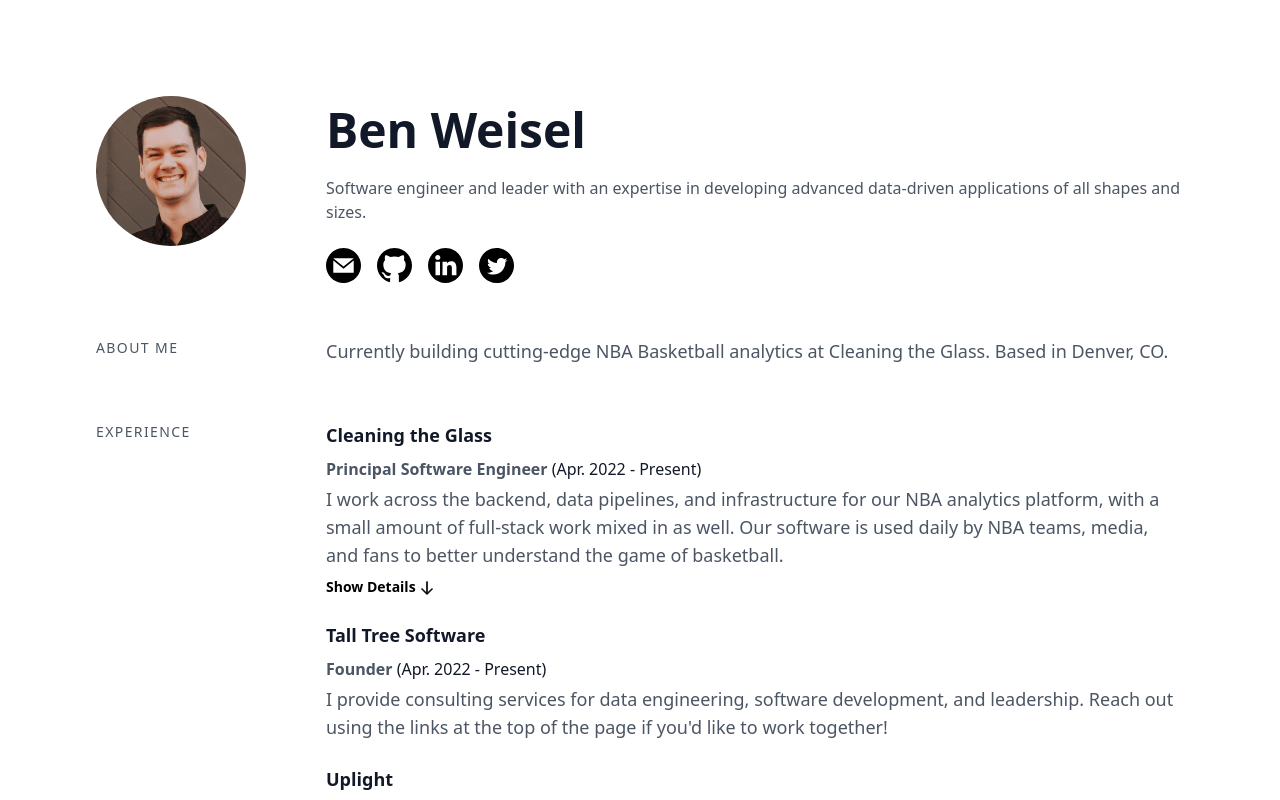
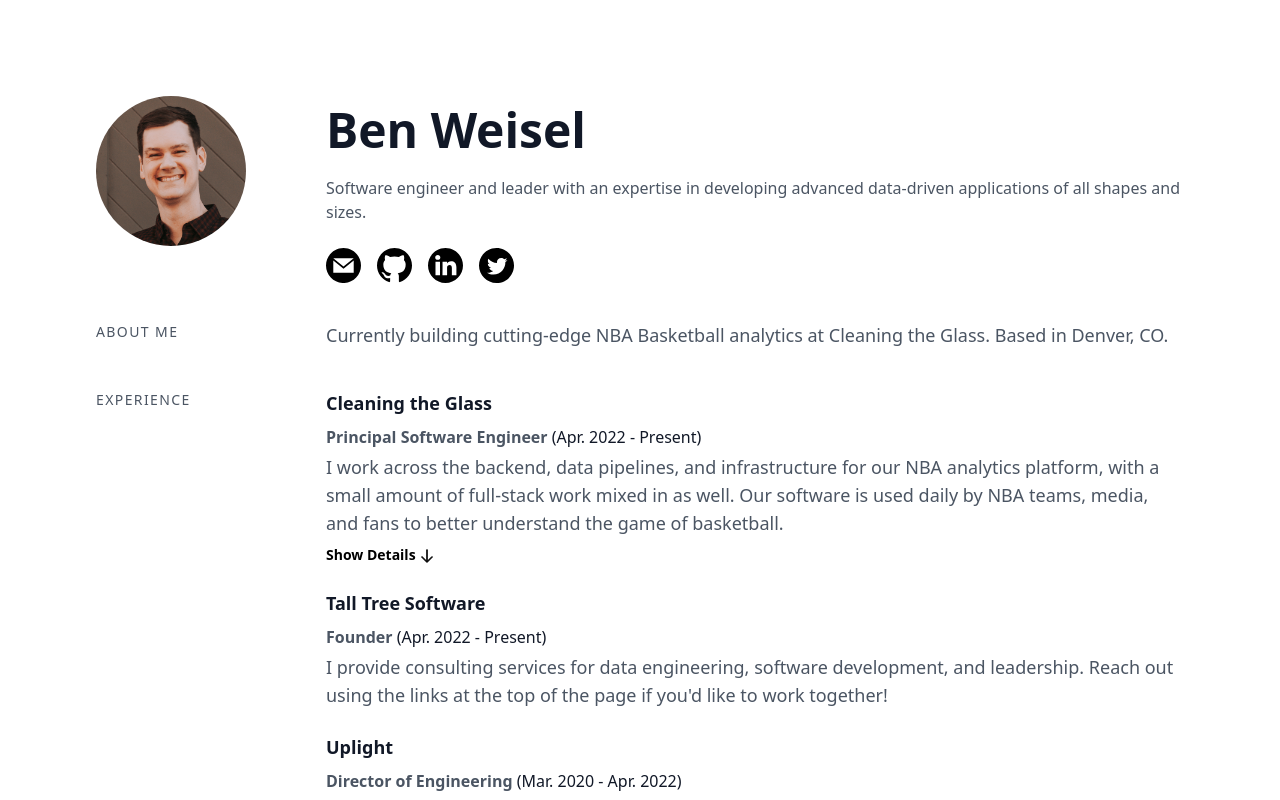
Before and after one commit to bweisel/personal-site, a Nuxt app: page / in a window 1280 px wide. Shown: the top 800 px of the page. Built offline with nearby package versions, Linux system fonts and the light colour scheme.

Commit message:
Reduce padding

```diff
--- a/components/Section.vue
+++ b/components/Section.vue
@@ -1,5 +1,5 @@
 <template>
-  <div class="block pt-8 md:flex">
+  <div class="block pt-4 md:flex">
     <div class="pb-6 md:w-full md:max-w-150 md:p-0">
       <h2
         class="font-xs font-light tracking-widest text-sm text-gray-600 leading-normal uppercase"
```
